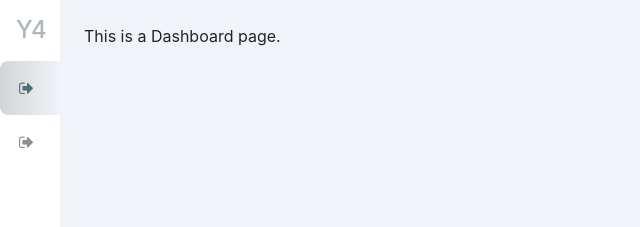
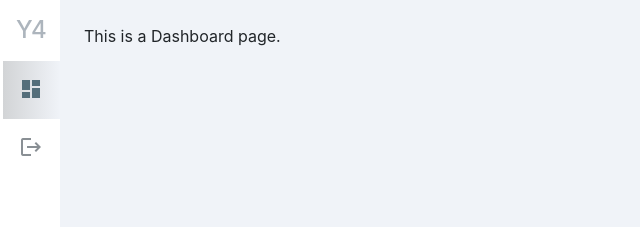
Before and after one commit to SokkunNORN/Y4-React-Final-Semister-1, a React (Create React App) app: page /dashboard in a window 1280 px wide. Shown: the top 227 px of the page, without its empty margins (0-640 px from the left). Built offline with nearby package versions, Linux system fonts and the light colour scheme.

Commit message:
update side bar

```diff
--- a/src/layouts/sidebar/Sidebar.css
+++ b/src/layouts/sidebar/Sidebar.css
@@ -30,17 +30,17 @@
 
 
 #left-sidebar .sidebar ul li a {
-    padding: 15px;
+    padding: 16px 0px 12px 16px;;
     display: block;
-    border-radius: 8px 0 0 8px;
+    border-left: 3px solid #FFFFFF !important;
 }
 
-#left-sidebar .sidebar ul li a .fa {
+#left-sidebar .sidebar ul li a .material-icons {
     width: 30px;
     color: #898f94 !important
 }
 
-#left-sidebar .sidebar ul li a:hover i.fa,
-#left-sidebar .sidebar ul li a.active i.fa {
+#left-sidebar .sidebar ul li a:hover i.material-icons,
+#left-sidebar .sidebar ul li a.active i.material-icons {
     color: #546E7A !important;
 }
--- a/src/layouts/sidebar/Sidebar.js
+++ b/src/layouts/sidebar/Sidebar.js
@@ -34,7 +34,7 @@ function Sidebar () {
                                     <li key={ index }>
                                         <a href={'#'} onClick={ logout }
                                             className={ currentURL === value.path ? "active" : ""}>
-                                            <i className={ value.icon }></i>
+                                            <i className="material-icons">{ value.icon }</i>
                                         </a>
                                     </li>
                                 )
@@ -42,7 +42,7 @@ function Sidebar () {
                             return (
                                 <li key={ index }>
                                     <a href={ value.path } className={ currentURL === value.path ? "active" : ""}>
-                                        <i className={ value.icon }></i>
+                                            <i className="material-icons">{ value.icon }</i>
                                     </a>
                                 </li>
                             )
--- a/src/navigation/builders/menu.builders.js
+++ b/src/navigation/builders/menu.builders.js
@@ -4,12 +4,12 @@ export const APP_NAME = 'Y4'
 export const MENU_BUILDER = [
     {
         name: 'Dashboard',
-        icon: 'fa fa-sign-out p-1',
+        icon: 'dashboard',
         path: '/dashboard'
     },
     {
-        name: 'Sign Out',
-        icon: 'fa fa-sign-out p-1',
+        name: 'Logout',
+        icon: 'logout',
         path: '/login'
     }
 ]
```
